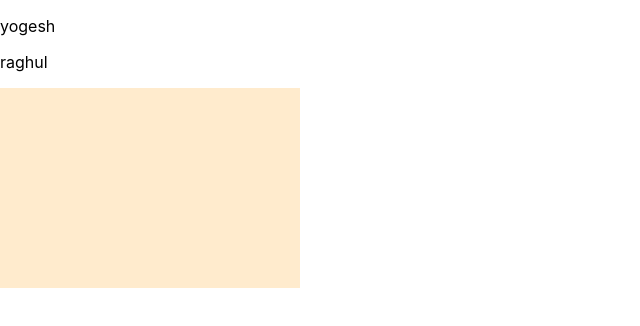
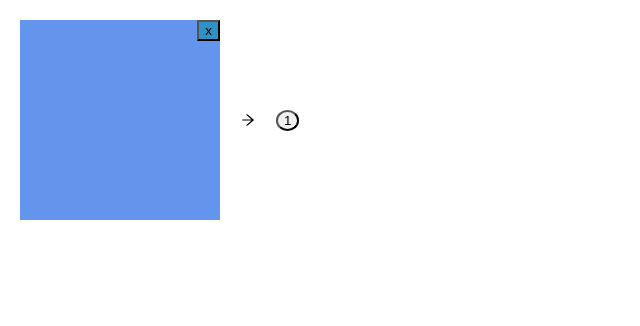
Before and after one commit to yogesh-k64/login-and-register-form, a React (Create React App) app: page /flowchart in a window 1280 px wide. Shown: the top 326 px of the page, without its empty margins (0-640 px from the left). Built offline with nearby package versions, Linux system fonts and the light colour scheme.

Commit message:
linked list initial commit

```diff
--- a/package.json
+++ b/package.json
@@ -9,7 +9,10 @@
     "@testing-library/user-event": "^12.8.3",
     "axios": "^0.24.0",
     "react": "^17.0.2",
+    "react-dnd": "^14.0.5",
+    "react-dnd-html5-backend": "^14.1.0",
     "react-dom": "^17.0.2",
+    "react-icons": "^4.3.1",
     "react-redux": "^7.2.6",
     "react-router-dom": "^6.2.1",
     "react-scripts": "4.0.3",
--- a/src/components/flowchart/FlowChart.js
+++ b/src/components/flowchart/FlowChart.js
@@ -1,19 +1,37 @@
-import React, { Fragment } from "react";
-import classes from './FlowChart.module.css'
+import React, { Fragment, useState } from "react";
+import State from "./State";
+
 const FlowChart = () => {
-  const data = [
-    { name: "yogesh", id: 12 },
-    { name: "raghul", id: 13 },
-  ];
+  const initialList = [{ id: 34242, next: null }];
+
+  const [list, setList] = useState(initialList);
+
+  const id = Math.random() * 10;
+
+  const createNodeHandler = () => {
+    if (list[list.length- 1].next === null) {
+      setList([...list,{ id: id, next: null }]);
+      console.log('last');
+    }
+  };
+  console.log(list);
+  const removeItemHandler = (state) => {
+    // const filteredList=list.filter((item)=>{
+    //   item.id!==
+    // })
+    console.log(state.value);
+  };
 
   return (
     <Fragment>
-      <div draggable="true" onDrag={(e) => console.log(e.dataTransfer)} >
-        {data.map(item=><p key={item.id}  >{item.name}</p>)}
-      </div>
-      <div className={classes['drop-zone']} ></div>
+      {list.map((state) => (
+        <State
+          key={state.id}
+          delete={removeItemHandler}
+          createNode={createNodeHandler}
+        />
+      ))}
     </Fragment>
   );
 };
-
 export default FlowChart;
--- a/src/components/flowchart/FlowChart.module.css
+++ b/src/components/flowchart/FlowChart.module.css
@@ -1,5 +1,13 @@
+.start{
+    background:cornflowerblue;
+    width: 200px;
+    height: 200px;
+    /* float: left; */
+
+}
 .drop-zone{
     height: 200px;
     width: 300px;
     background:blanchedalmond;
+
 }
--- /dev/null
+++ b/src/components/flowchart/State.js
@@ -0,0 +1,19 @@
+import React, { Fragment } from "react";
+import classes from "./state.module.css";
+import { AiOutlineArrowRight } from "react-icons/ai";
+const State = (props) => {
+
+  return (
+    <Fragment>
+      <div className={classes.container}>
+        <div className={classes.start}>
+            <button onClick={props.delete} className={classes.x} >x</button>
+        </div>
+        <AiOutlineArrowRight className={classes.arrow} />
+        <button className={classes.button} onClick={props.createNode}>1</button>
+      </div>
+    </Fragment>
+  );
+};
+
+export default State;
--- /dev/null
+++ b/src/components/flowchart/state.module.css
@@ -0,0 +1,22 @@
+.container{
+    display: flex;
+    align-items: center;
+    margin: 20px;
+    float: left;
+}
+.start{
+    background:cornflowerblue;
+    width: 200px;
+    height: 200px;
+    float: left;
+}
+.x{
+    float: right;
+    background-color: rgba(25, 144, 180,0.7);
+}
+.arrow{
+    margin: 20px;
+}
+.button{
+    border-radius: 50%;
+}
```
Also changed, not shown: 1 other file (tests, documents, lock files or other folders).
